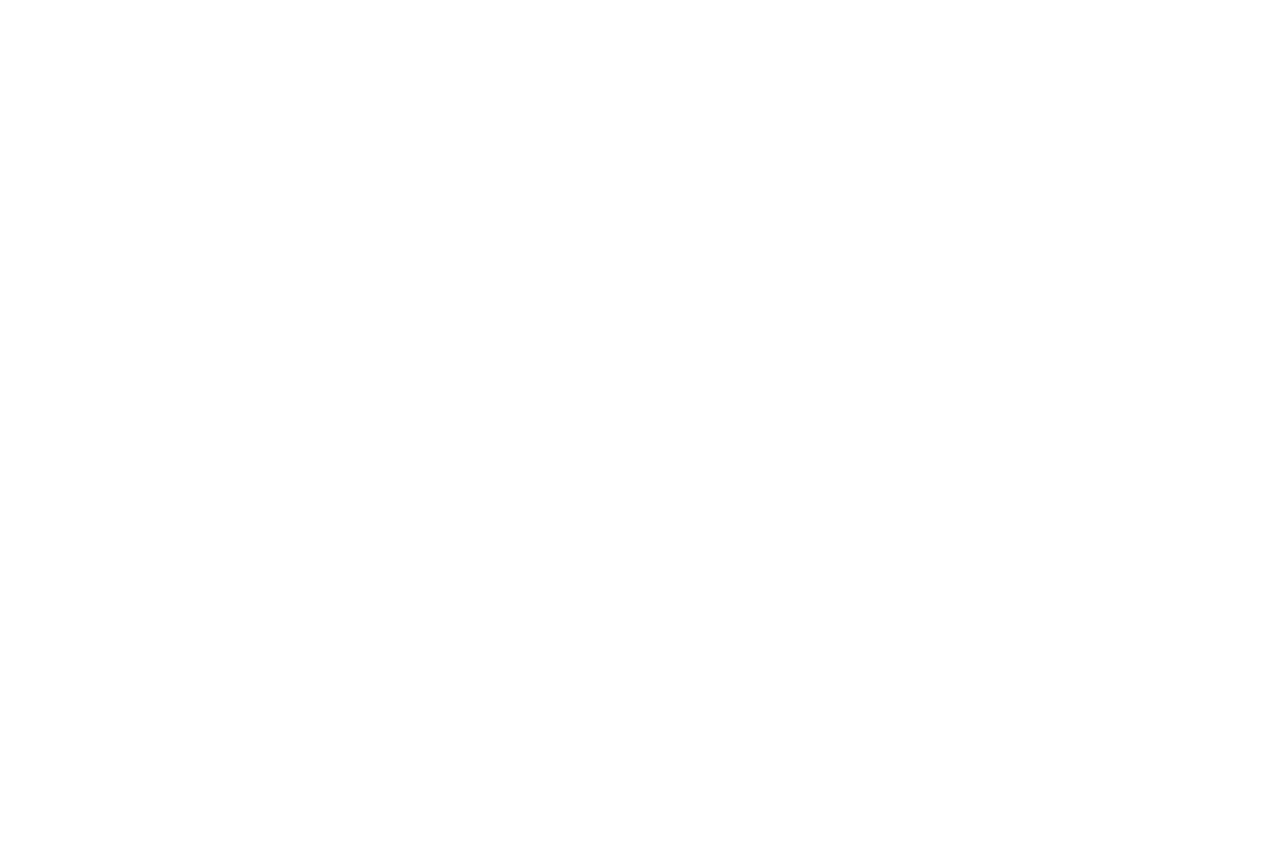
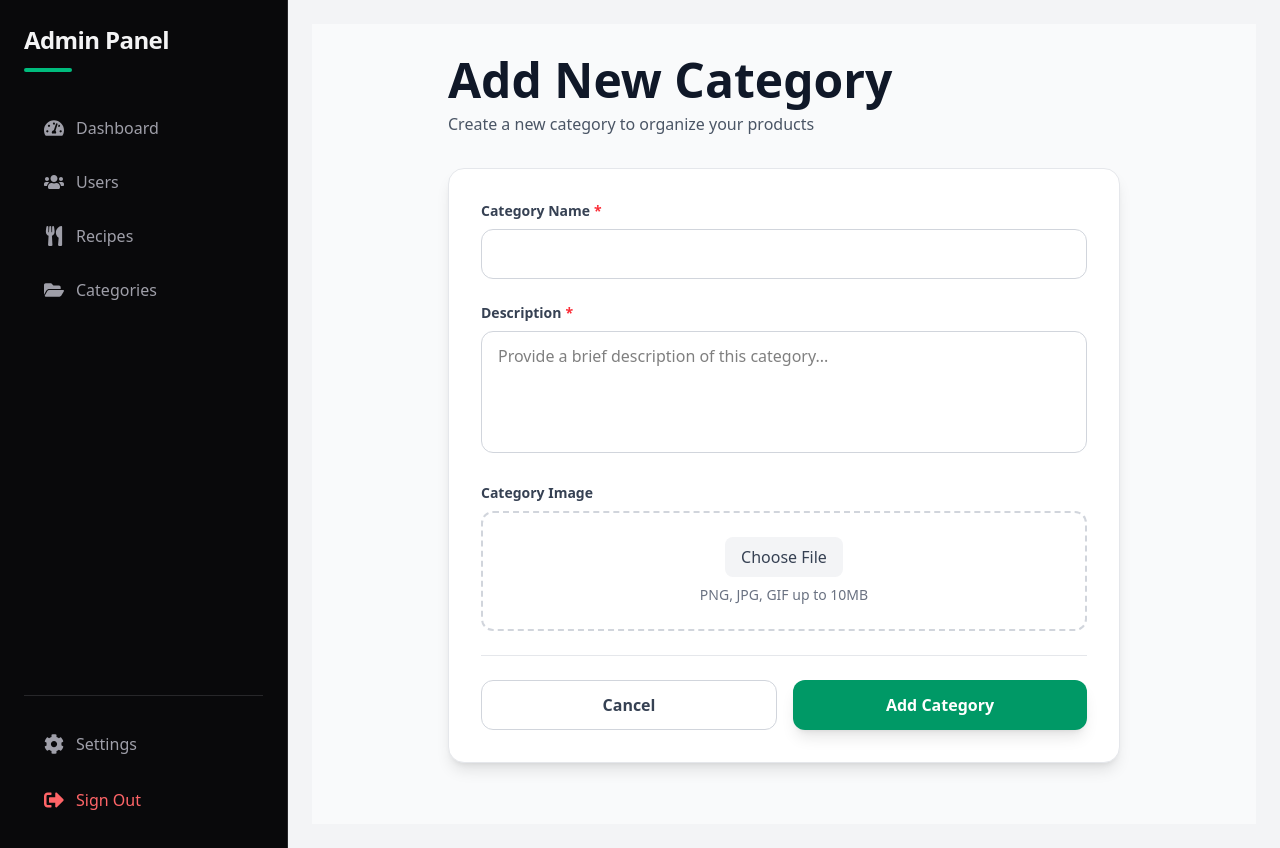
Before and after one commit to swechhyamaharjan/RecipeSharingWebApp, a React app in the folder frontend/: page /admin/addCategory in a window 1280 px wide. Before the commit this address had no page. Before the commit the page ends 800 px from the top, so only its background shows below. Built offline with nearby package versions, Linux system fonts and the light colour scheme; sample sign-in values are in the browser's storage; the HTML template or start-up script is replaced by a standard one.

Commit message:
Add category feature made

```diff
--- a/frontend/src/main.jsx
+++ b/frontend/src/main.jsx
@@ -24,6 +24,7 @@
 import AdminCategory from './pages/Admin/AdminCategory.jsx'
 import AdminRecipeID from './pages/Admin/AdminRecipeID.jsx'
 import Notification from './pages/Notification.jsx'
+import AddCategory from './pages/Admin/AddCategory.jsx'
 
 
 createRoot(document.getElementById('root')).render(
@@ -55,6 +56,7 @@
         <Route path='recipes/recipe/:id' element={<AdminRecipeID />}></Route>
         <Route path='users' element={<AdminUser />}></Route>
         <Route path='category' element={<AdminCategory />}></Route>
+        <Route path='addCategory' element={<AddCategory/>}></Route>
         </Route>
       </Route>
     </Routes>
--- /dev/null
+++ b/frontend/src/pages/Admin/AddCategory.jsx
@@ -0,0 +1,148 @@
+import React, { useState } from 'react'
+import { useAddCategoryMutation } from '../../slices/categoryApiSlice'
+import { toast } from 'react-toastify';
+import { useNavigate } from 'react-router';
+
+const AddCategory = () => {
+  const [addCategory, {isLoading}] = useAddCategoryMutation();
+  const navigate = useNavigate();
+
+  const [formdata, setFormdata] = useState({
+    name: "",
+    description: "",
+    image: null
+  });
+
+  const handleChange = async(e)=>{
+    const {name, value, files} = e.target;
+
+    if(name === "image"){
+      setFormdata({...formdata, image: files[0]});
+    }else{
+      setFormdata({...formdata, [name]: value})
+    }
+  }
+
+  const submitHandler = async(e) => {
+    e.preventDefault();
+    try {
+      const data = new FormData();
+      data.append("name", formdata.name);
+      data.append("description", formdata.description);
+      data.append("image", formdata.image);
+
+      await addCategory(data).unwrap();
+      toast.success("Category added successfully!!")
+      navigate("/admin/category");
+    } catch (error) {
+      toast.error(error?.data?.error || "Failed to add category!!")
+    }
+  }
+
+  return (
+    <div className='min-h-screen bg-gray-50 py-8 px-4'>
+      <div className='max-w-2xl mx-auto'>
+        {/* Header */}
+        <div className='mb-8'>
+          <h2 className='text-4xl lg:text-5xl font-bold text-gray-900 mb-2'>
+            Add New Category
+          </h2>
+          <p className='text-gray-600'>
+            Create a new category to organize your products
+          </p>
+        </div>
+
+        {/* Form Card */}
+        <div className='bg-white rounded-2xl shadow-lg border border-gray-200 overflow-hidden'>
+          <form className="p-8 space-y-6" onSubmit={submitHandler}>
+            {/* Category Name */}
+            <div>
+              <label className='block text-sm font-semibold text-gray-700 mb-2'>
+                Category Name
+                <span className='text-red-500 ml-1'>*</span>
+              </label>
+              <input
+                type="text"
+                name="name"
+                className="w-full border border-gray-300 px-4 py-3 rounded-xl focus:outline-none focus:ring-2 focus:ring-emerald-500 focus:border-transparent transition-all"
+                onChange={handleChange}
+                required
+              />
+            </div>
+
+            {/* Description */}
+            <div>
+              <label className='block text-sm font-semibold text-gray-700 mb-2'>
+                Description
+                <span className='text-red-500 ml-1'>*</span>
+              </label>
+              <textarea
+                name="description"
+                placeholder="Provide a brief description of this category..."
+                rows="4"
+                className="w-full border border-gray-300 px-4 py-3 rounded-xl focus:outline-none focus:ring-2 focus:ring-emerald-500 focus:border-transparent transition-all resize-none"
+                onChange={handleChange}
+                required
+              />
+            </div>
+
+            {/* Image Upload */}
+            <div>
+              <label className='block text-sm font-semibold text-gray-700 mb-2'>
+                Category Image
+              </label>
+              <div className='border-2 border-dashed border-gray-300 rounded-xl p-6 hover:border-emerald-400 transition-colors'>
+                <div className='flex flex-col items-center justify-center'>
+                  <label className='cursor-pointer'>
+                    <span className='px-4 py-2 bg-gray-100 text-gray-700 rounded-lg hover:bg-gray-200 transition-colors inline-block font-medium'>
+                      Choose File
+                    </span>
+                    <input
+                      type="file"
+                      name="image"
+                      accept="image/*"
+                      className='hidden'
+                      onChange={handleChange}
+                    />
+                  </label>
+                  <p className='text-sm text-gray-500 mt-2'>PNG, JPG, GIF up to 10MB</p>
+                </div>
+              </div>
+            </div>
+
+            {/* Divider */}
+            <div className='border-t border-gray-200 pt-6'>
+              {/* Action Buttons */}
+              <div className='flex gap-4'>
+                <button
+                  type="button"
+                  className='flex-1 px-6 py-3 border border-gray-300 text-gray-700 font-semibold rounded-xl hover:bg-gray-50 transition-all'
+                >
+                  Cancel
+                </button>
+                <button
+                  type="submit"
+                  disabled={isLoading}
+                  className='flex-1 px-6 py-3 bg-emerald-600 text-white font-semibold rounded-xl hover:bg-emerald-700 disabled:opacity-50 disabled:cursor-not-allowed transition-all shadow-lg hover:shadow-xl transform hover:-translate-y-0.5'
+                >
+                  {isLoading ? (
+                    <span className='flex items-center justify-center gap-2'>
+                      Adding...
+                    </span>
+                  ) : (
+                    <span className='flex items-center justify-center gap-2'>
+                      Add Category
+                    </span>
+                  )}
+                </button>
+              </div>
+            </div>
+          </form>
+        </div>
+
+      </div>
+    </div>
+  )
+}
+
+export default AddCategory
--- a/frontend/src/pages/Admin/AdminCategory.jsx
+++ b/frontend/src/pages/Admin/AdminCategory.jsx
@@ -1,11 +1,12 @@
-import { useAddCategoryMutation, useGetCategoriesQuery, useUpdateCategoryMutation } from "../../slices/categoryApiSlice";
+import {  useGetCategoriesQuery, useUpdateCategoryMutation } from "../../slices/categoryApiSlice";
 import Loader from "../../components/Loader";
 import Message from "../../components/Message";
+import { useNavigate } from "react-router";
 
 const AdminCategory = () => {
   const { data: categories = [], isLoading, error } = useGetCategoriesQuery();
-  const [addCategory] = useAddCategoryMutation();
   const [updateCategory] = useUpdateCategoryMutation();
+  const navigate = useNavigate();
 
   if(isLoading) return <Loader />
   if(error) return <Message variant="danger">{error.message || "Failed to load categories!!"}</Message>
@@ -24,11 +25,9 @@
                 Organize and manage your product categories
               </p>
             </div>
-            <button className="px-6 py-3 bg-emerald-600 hover:bg-emerald-700 text-white font-semibold rounded-xl shadow-lg hover:shadow-xl transition-all duration-200 transform hover:-translate-y-0.5">
+            <button className="px-6 py-3 bg-emerald-600 hover:bg-emerald-700 text-white font-semibold rounded-xl shadow-lg hover:shadow-xl transition-all duration-200 transform hover:-translate-y-0.5"
+            onClick={()=>{navigate("/admin/addCategory")}}>
               <span className="flex items-center gap-2">
-                <svg className="w-5 h-5" fill="none" stroke="currentColor" viewBox="0 0 24 24">
-                  <path strokeLinecap="round" strokeLinejoin="round" strokeWidth={2} d="M12 4v16m8-8H4" />
-                </svg>
                 Add Category
               </span>
             </button>
@@ -39,9 +38,6 @@
         {categories.length === 0 ? (
           <div className="flex flex-col items-center justify-center py-20 px-4">
             <div className="w-24 h-24 bg-gray-200 rounded-full flex items-center justify-center mb-6">
-              <svg className="w-12 h-12 text-gray-400" fill="none" stroke="currentColor" viewBox="0 0 24 24">
-                <path strokeLinecap="round" strokeLinejoin="round" strokeWidth={1.5} d="M19 11H5m14 0a2 2 0 012 2v6a2 2 0 01-2 2H5a2 2 0 01-2-2v-6a2 2 0 012-2m14 0V9a2 2 0 00-2-2M5 11V9a2 2 0 012-2m0 0V5a2 2 0 012-2h6a2 2 0 012 2v2M7 7h10" />
-              </svg>
             </div>
             <h3 className="text-xl font-semibold text-gray-900 mb-2">No categories yet</h3>
             <p className="text-gray-500 text-center max-w-md">
@@ -78,18 +74,12 @@
                   <div className="flex gap-2">
                     <button className="flex-1 px-4 py-2.5 text-sm font-medium bg-amber-50 text-amber-700 border border-amber-200 rounded-lg hover:bg-amber-100 hover:border-amber-300 transition-all duration-200 shadow-sm hover:shadow">
                       <span className="flex items-center justify-center gap-1.5">
-                        <svg className="w-4 h-4" fill="none" stroke="currentColor" viewBox="0 0 24 24">
-                          <path strokeLinecap="round" strokeLinejoin="round" strokeWidth={2} d="M11 5H6a2 2 0 00-2 2v11a2 2 0 002 2h11a2 2 0 002-2v-5m-1.414-9.414a2 2 0 112.828 2.828L11.828 15H9v-2.828l8.586-8.586z" />
-                        </svg>
                         Edit
                       </span>
                     </button>
 
                     <button className="flex-1 px-4 py-2.5 text-sm font-medium bg-red-50 text-red-600 border border-red-200 rounded-lg hover:bg-red-100 hover:border-red-300 transition-all duration-200 shadow-sm hover:shadow">
                       <span className="flex items-center justify-center gap-1.5">
-                        <svg className="w-4 h-4" fill="none" stroke="currentColor" viewBox="0 0 24 24">
-                          <path strokeLinecap="round" strokeLinejoin="round" strokeWidth={2} d="M19 7l-.867 12.142A2 2 0 0116.138 21H7.862a2 2 0 01-1.995-1.858L5 7m5 4v6m4-6v6m1-10V4a1 1 0 00-1-1h-4a1 1 0 00-1 1v3M4 7h16" />
-                        </svg>
                         Delete
                       </span>
                     </button>
```
